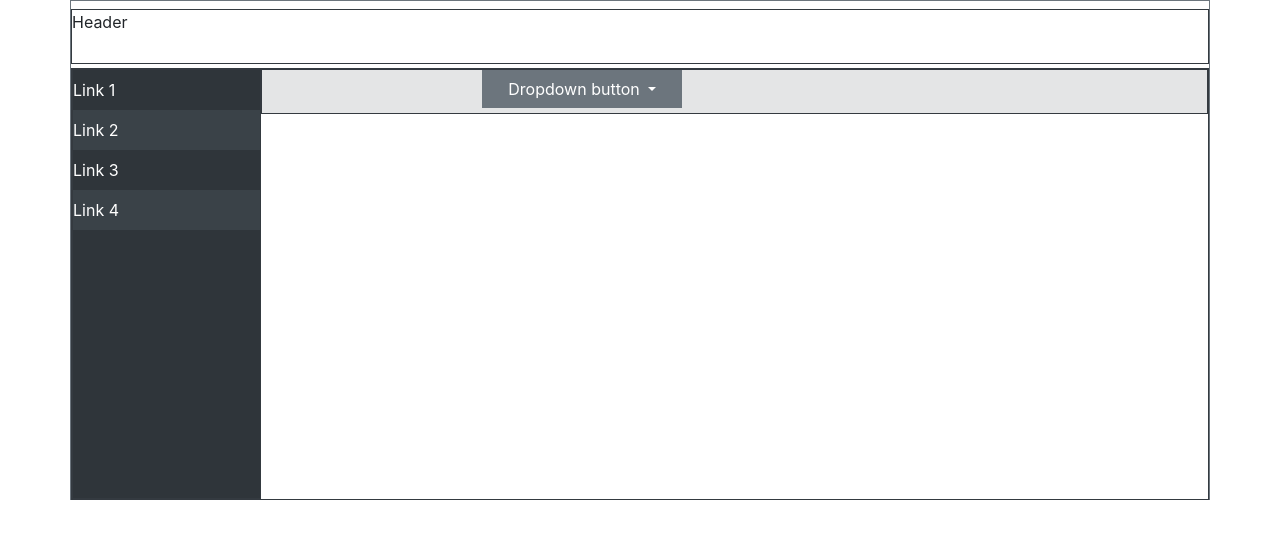
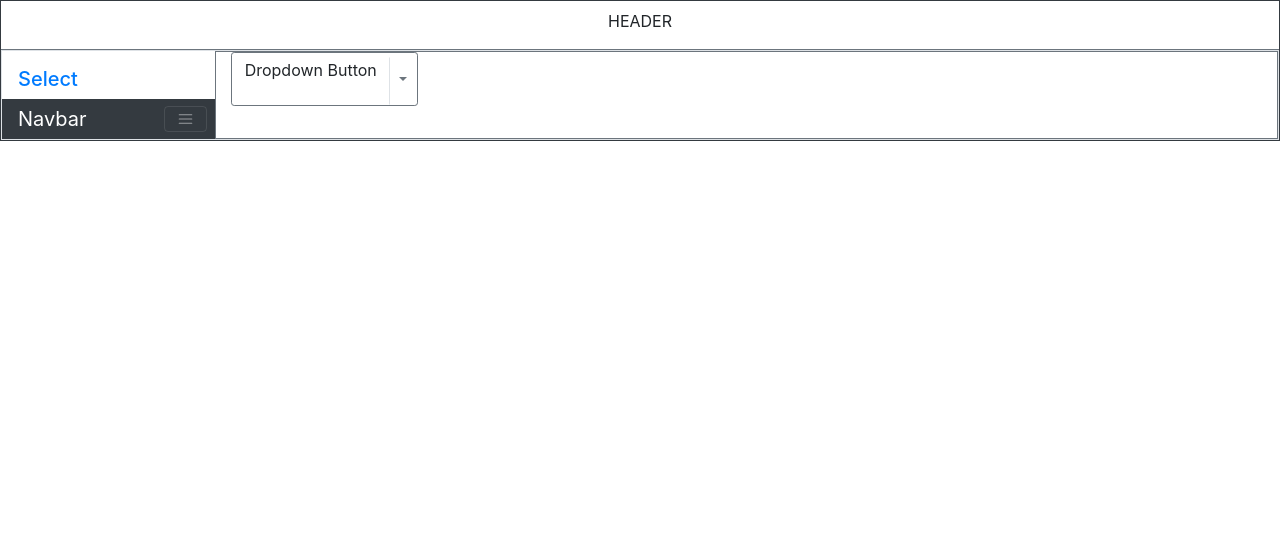
Before and after one commit to doandtvp/HTML-CSS-JS, a plain HTML site: page Boostrap/Bai01/index.html in a window 1280 px wide. Drawn offline with nearby package versions, Linux system fonts and the light colour scheme; files that its build step writes are made by us from their sources.

Commit message:
Boostrap Excerise Completed

```diff
--- a/Boostrap/Bai01/index.html
+++ b/Boostrap/Bai01/index.html
@@ -3,50 +3,61 @@
 <head>
 	<meta charset="UTF-8">
 	<meta name="viewport" content="width=device-width, initial-scale=1">
-	<title>Boostrap Page</title>
+	<title>Bootstrap Excerise</title>
+	<link rel="stylesheet" type="text/css" href="./css/styles.css">
 	<link rel="stylesheet" href="https://maxcdn.bootstrapcdn.com/bootstrap/4.3.1/css/bootstrap.min.css">
 	<script src="https://ajax.googleapis.com/ajax/libs/jquery/3.3.1/jquery.min.js"></script>
 	<script src="https://cdnjs.cloudflare.com/ajax/libs/popper.js/1.14.7/umd/popper.min.js"></script>
 	<script src="https://maxcdn.bootstrapcdn.com/bootstrap/4.3.1/js/bootstrap.min.js"></script>
 </head>
 <body>
-	<div class="container border border-secondary" style = "height: 500px;">
-		<div class="mt-2">
-			<div class="row border border-dark" style = "height: 55px;">
-				<div class="col-lg-12 p-0">
-					<p class="m-0">Header</p>
+	<div class="container-fluid border border-dark">
+		<div id="content">
+			<div class="row">
+				<div class="col-lg-12 w-100 border-bottom border-secondary bg-white">
+					<div class="text-center">
+						<p class="mt-2">HEADER</p>
 					</div>
 				</div>
 			</div>
-		<div class="content">
-			<div class="row border border-dark mt-1" style = "height: 432px;">
-				<div class="col-lg-2 w-100 h-100 border border-dark p-0" style = "background-color: #2f353a;">
-					<nav class="navbar bg-light p-0">
-					  	<ul class="navbar-nav w-100">
-					    	<li class="nav-item" style = "background-color: #2f353a">
-					      		<a class="nav-link text-white" href="#">Link 1</a>
+			<div class="row border">
+				<div class="col-lg-2 border-secondary p-0">
+					<div id="select" class="w-100 text-white pl-3">
+						<h5 class="pt-3 text-white">
+							<a id="select" href="#select">Select</a>
+						</h5>
+					</div>
+					<nav class="navbar bg-dark navbar-dark p-0">
+						<a class="navbar-brand text-white pl-3" href="#">Navbar</a>
+						<button class="navbar-toggler mr-2" style = "font-size: 10px" type="button" data-toggle="collapse" data-target="#collapsibleNavbar">
+							<span class="navbar-toggler-icon text-white"></span>
+						</button>
+						<div class="collapse navbar-collapse" id="collapsibleNavbar">
+						    <ul class="navbar-nav">
+						    	<li class="nav-item">
+						        	<a class="nav-link pl-3" href="#1">Link 1</a>
 						      	</li>
-					    	<li class="nav-item w-100" style = "background-color: #3a4248">
-					      		<a class="nav-link text-white" href="#">Link 2</a>
+						      	<li class="nav-item">
+						        	<a class="nav-link pl-3" href="#2">Link 2</a>
 						      	</li>
-					    	<li class="nav-item w-100" style = "background-color: #2f353a">
-					      		<a class="nav-link text-white" href="#">Link 3</a>
-					    	</li>
-					    	<li class="nav-item w-100" style = "background-color: #3a4248">
-					      		<a class="nav-link text-white" href="#">Link 4</a>
+						      	<li class="nav-item">
+						        	<a class="nav-link pl-3" href="#3">Link 3</a>
 						      	</li>
 						    </ul>
+						</div>
 					</nav>
 				</div>
-				<div class="col-lg-10 border border-dark" style = "height: 45px; background-color: #e4e5e6;">
-					<div class="dropdown">
-					  	<button type="button" class="btn btn-secondary dropdown-toggle rounded-0" data-toggle="dropdown" style = "width: 200px; margin-left: 205px;">
-					    	Dropdown button
+				<div class="col-lg-10 border border-secondary bg-">
+					<div class="btn-group text-body border border-secondary rounded-sm bg-white">
+						<button type="button" id="btn" class="btn btn-white text-left border-right mt-1 pt-0">
+							<p>Dropdown Button</p>
+						</button>
+						<button type="button" class="btn btn-white dropdown-toggle dropdown-toggle-split text-secondary" data-toggle="dropdown">
 						</button>
 						<div class="dropdown-menu">
-					    	<a class="dropdown-item" href="#">Link 1</a>
-					    	<a class="dropdown-item" href="#">Link 2</a>
-					    	<a class="dropdown-item" href="#">Link 3</a>
+						    <a class="dropdown-item" href="#s1">Select 1</a>
+						    <a class="dropdown-item" href="#s2">Select 2</a>
+						    <a class="dropdown-item" href="#s3">Select 3</a>
 						</div>
 					</div>
 				</div>
```
Lines whose indentation alone changed are shown as unchanged.
